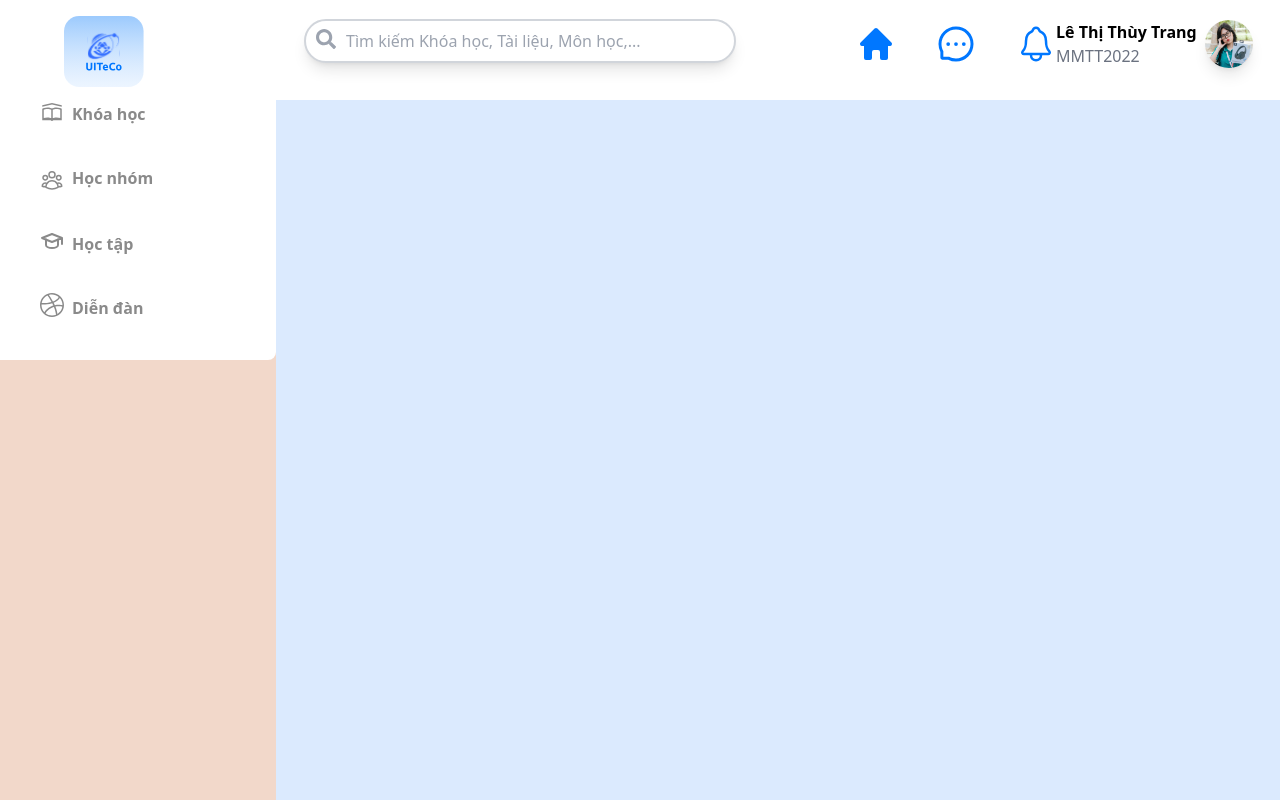
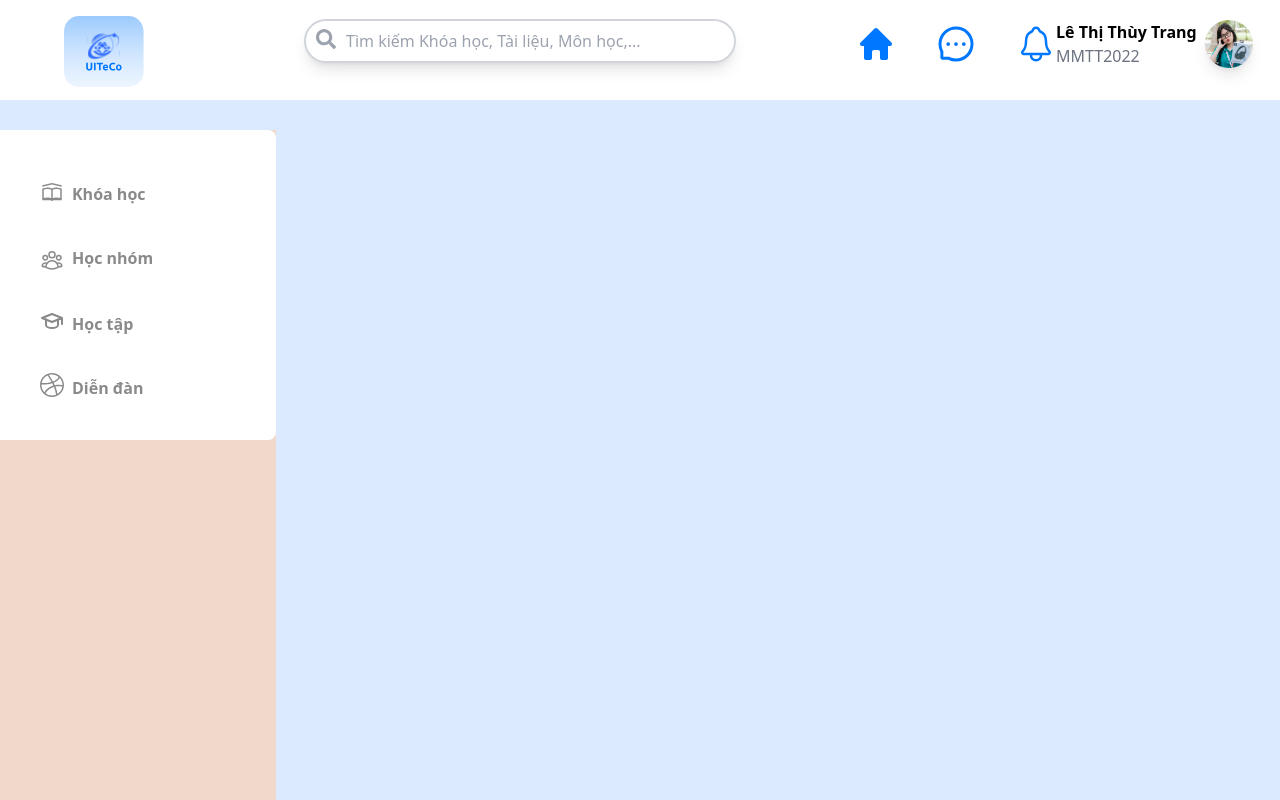
Before and after one commit to WalterDrake/NT208, a React (Vite) app: page / in a window 1280 px wide. Shown: the top 800 px of the page. Built offline with nearby package versions, Linux system fonts and the light colour scheme.

Commit message:
chia bố cục trang

```diff
--- a/src/App.css
+++ b/src/App.css
@@ -89,7 +89,7 @@ main {
 aside {
   background-color: #f2d8ca;
   height: 760px;
-
+  margin-top: 30px;
   width: 276px;
 }
 
@@ -97,22 +97,28 @@ aside {
 
 header {
   background: white;
-
   position: fixed;
   height: 100px;
   top: 0;
   left: 0;
   padding: 0;
   width: 100%;
+  z-index: 1;
 }
-body {
+main {
   height: 1024px;
   top: 200px;
-  left: 500px;
+  left: 50px;
   bottom: 500px;
+  padding-top: 100px;
   margin: 0 auto;
   text-align: left;
   overflow: auto;
+  margin-left: 1rem;
+  margin-right: 0;
+  max-width: 1200px;
+  padding: 5px;
+  width:calc(100% - 18.5rem);
 }
 /* content {
   position: fixed;
@@ -131,7 +137,6 @@ footer {
   font-weight: bold;
   height: 260px;
 
-
   bottom: 0;
   left: 0;
   width: 100%;
--- a/src/Pages/Hoctap/HocTapItem.jsx
+++ b/src/Pages/Hoctap/HocTapItem.jsx
@@ -2,9 +2,9 @@ import React from "react";
 import { FontAwesomeIcon } from "@fortawesome/react-fontawesome";
 import { faUser } from "@fortawesome/free-solid-svg-icons";
 
-const HoctapItem = ({ HocTap, Tinhtrang }) => { // tạo props với object
+const HocTapItem = ({ HocTap, Tinhtrang }) => { // tạo props với object
   //console.log(Tinhtrang) để debug
-  if (Tinhtrang == 2 || Tinhtrang == Hoctap.tinhtrang) // cái này hơi dư nếu nhma nếu anh em hiểu thì xóa nha
+  if (Tinhtrang == 2 || Tinhtrang == HocTap.tinhtrang) // cái này hơi dư nếu nhma nếu anh em hiểu thì xóa nha
   {
     return (
       // các thuộc tính nào khác nhau ở từng item muốn render thì qua bên mảng kia thêm nha
@@ -27,5 +27,5 @@ const HoctapItem = ({ HocTap, Tinhtrang }) => { // tạo props với object
     );
   }
 };
-// tạo componentHoctapItem với props ten, giaovien, siso và trả về 1 div chứa title, giáo viên và sĩ số
-export default HoctapItem;
+// tạo componentHocTapItem với props ten, giaovien, siso và trả về 1 div chứa title, giáo viên và sĩ số
+export default HocTapItem;
--- a/src/components/Layout/DefaultLayout.jsx
+++ b/src/components/Layout/DefaultLayout.jsx
@@ -1,28 +1,24 @@
 import React from "react";
 import Navbar from "../Navbar";
 import Sidebar from "../Sidebar";
-
 import Footer from "../Footer/Footer";
 
 const DefaultLayout = ({ children }) => {
   return (
-    <div className="bg-blue-100 ">
+    <div className="bg-blue-100">
       <header>
-
         <Navbar />
-
-
       </header>
-
-      <body> <div className="mr-[300px] mt-[50px]">{children}</div>
-        <aside><Sidebar /></aside>
-      </body>
-
-
-      <footer><Footer /></footer>
-
+      <div style={{ paddingTop: "100px", display: "flex" }}>
+        <aside>
+          <Sidebar />
+        </aside>
+        <main>{children}</main>
+      </div>
+      <footer>
+        <Footer />
+      </footer>
     </div>
-
   );
 };
 
--- a/src/components/Navbar.jsx
+++ b/src/components/Navbar.jsx
@@ -10,7 +10,7 @@ import config from "../config/routes";
 
 const Navbar = () => {
   return (
-    <nav className=" items-center flex p-26 ">
+    <nav className=" items-center flex z-50 p-26 ">
       <div>
         <img
           className="ml-[4rem] mt-[1rem] "
--- a/src/components/UserProfile.jsx
+++ b/src/components/UserProfile.jsx
@@ -8,7 +8,7 @@ export const UserProfile = () => {
                 <h1 className='font-bold'>Lê Thị Thùy Trang</h1>
                 <h2 className='text-gray-500'>MMTT2022</h2>
             </div>
-            <img className='w-[48px] rounded-full shadow-lg border-[4px] border-black-200' src="./src/assets/Avt.jpg" alt="avt" />
+            <img className='w-[48px] rounded-full shadow-lg border-[4px] border-[#925FE2]' src="./src/assets/Avt.jpg" alt="avt" />
         </div>
     )
 }
--- a/vite.config.js
+++ b/vite.config.js
@@ -1,8 +1,6 @@
 
 import { defineConfig } from "vite";
 import react from "@vitejs/plugin-react";
-
-
 
 // https://vitejs.dev/config/
 export default defineConfig({
```
